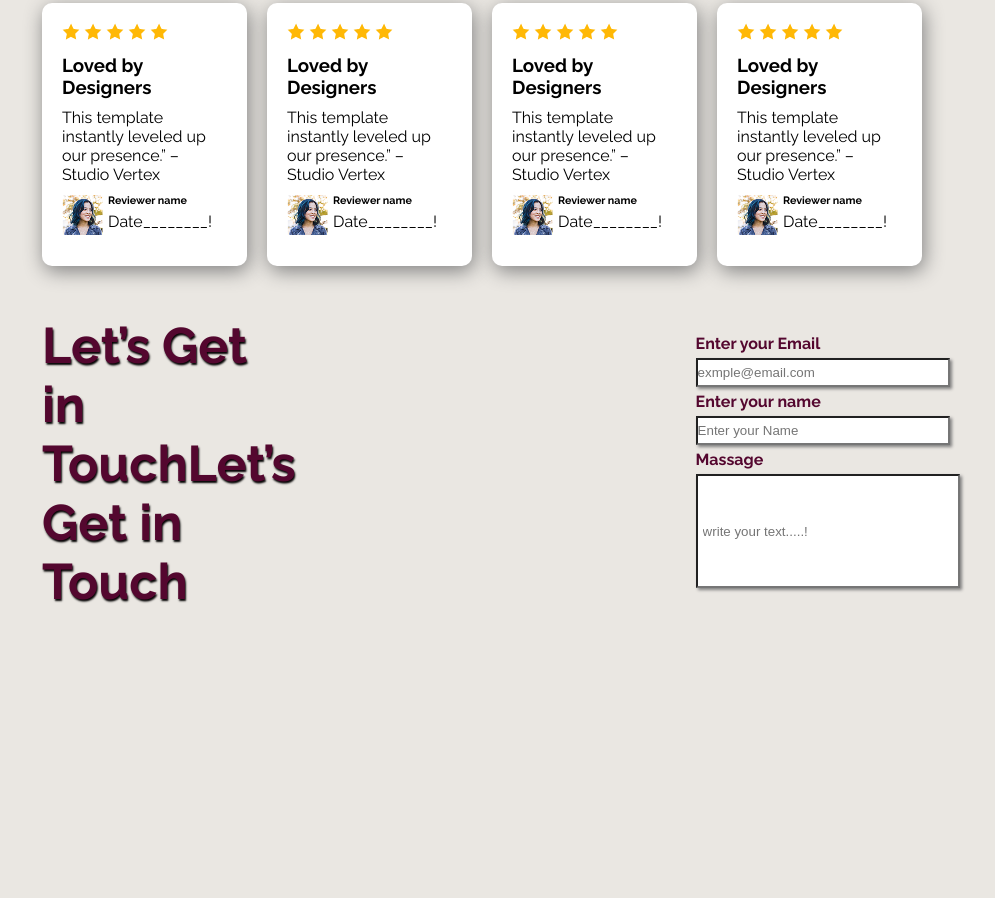
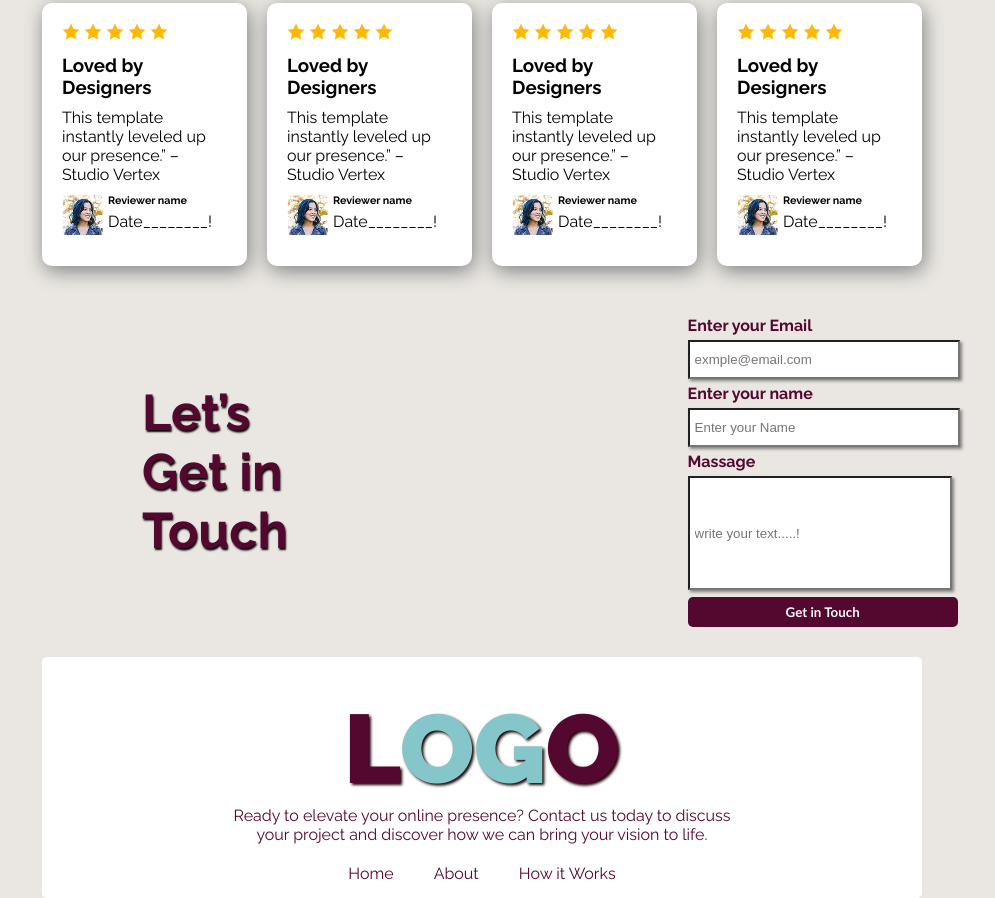
Before and after one commit to arman418web/Assignment-1, a plain HTML site: page index.html in a window 1280 px wide. Shown: the part 1555-2453 px from the top of the page, without its empty margins (158-1153 px from the left). Before the commit the page ends 2166 px from the top, so only its background shows below. Drawn offline with Linux system fonts and the light colour scheme; files whose address does not match are found by name.

Commit message:
Creat footer section & added backgraoun color

```diff
--- a/Style/style.css
+++ b/Style/style.css
@@ -6,6 +6,7 @@ padding: 0;
 body{
     background-color: rgb(234, 231, 226);
 }
+
 /* Header */
 header{
     background-image: url("..//Style/Assets/Hero-bg.png");
@@ -212,7 +213,7 @@ color: rgb(84, 7, 47);
 .imv-description{
       text-align: center;
      /* margin: 10px 200px; */
-      font-weight: bold;
+      /* font-weight: bold; */
 }
 
 
@@ -247,7 +248,8 @@ margin-right: 10px !important; */
  .form-header {
     display: flex;
     align-items: center;
-    justify-content: space-between;
+    justify-content: space-around;
+    margin: 0 100px;
 
 
 
@@ -266,15 +268,15 @@ margin-right: 10px !important; */
     height: 100px;
     padding: 5px;
      box-shadow: 2px 2px 3px gray;
-
-       margin: 5px 0;
+    margin-top: 5px;
  }
  .form-title{
-    width: 250px;
+    width: 258px;
     height: 25px;
      box-shadow: 2px 2px 3px gray;
+     padding: 5PX;
 
-  margin: 5px 0;
+  margin:5px 0;
 
  }
  label{
@@ -283,3 +285,45 @@ margin-right: 10px !important; */
     margin: 5px 0;
 
  }
+ .form-button{
+
+  width: 270px;
+  margin-top: 7px;
+
+  /* footer section style */
+
+
+ }
+ footer{
+    background-color: #FFFFFF;
+    padding: 5px;
+    margin-top: 30px;
+    border-radius: 5px;
+
+ }
+.footer-container{
+    max-width: 1240px;
+    margin: 0 200px;
+}
+ .fotter-logo-clr-effec{
+    color: #84c6ca;
+ }
+ .footer-logo {
+    text-align: center;
+    font-size: 97px;
+ }
+ .fotter-description{
+    text-align: center;
+     color: rgb(84, 7, 47) ;
+ }
+
+ .footer-nav{
+    display: flex;
+    text-align: center;
+
+ justify-content: center;
+ gap: 40px;
+ margin-top: 20px;
+ margin-bottom: 10px;
+  color: rgb(84, 7, 47) ;
+ }
--- a/index.html
+++ b/index.html
@@ -7,6 +7,7 @@
     <link rel="preconnect" href="https://fonts.googleapis.com">
 <link rel="preconnect" href="https://fonts.gstatic.com" crossorigin>
 <link href="https://fonts.googleapis.com/css2?family=Raleway:ital,wght@0,100..900;1,100..900&display=swap" rel="stylesheet">
+<link rel="shortcut icon" href="Style/Assets/fav3.png" type="image/x-icon">
     <link rel="stylesheet" href="Style/style.css" class="css">
 </head>
 <body class="raleway-uniquifier">
@@ -147,7 +148,7 @@
      <!-- form section -->
      <section class="Form-sec-container">
        <div class="form-header">
-         <h1 class="form-description">Let’s Get in TouchLet’s Get in Touch</h1>
+         <h1 class="form-description">Let’s Get in Touch</h1>
         <form class="from-box">
            <label for="email">Enter your Email</label>
            <br>
@@ -159,8 +160,23 @@
           <label for="Massage">Massage</label>
           <br>
           <input class="form-massage" cols="50" row="6" type="text" placeholder="write your text.....!" id="Massage">
+          <button class="form-button nav-btn">Get in Touch</button>
         </form>
+
        </div>
+
+     </section>
+    <!-- footer section -->
+     <section class="footer-container">
+        <footer>
+        <h1 class="footer-logo nav-logo">L<span class="fotter-logo-clr-effec ">OG</span>O</h1>
+        <p class="fotter-description">Ready to elevate your online presence? Contact us today to discuss <br> your project and discover how we can bring your vision to life.</p>
+    <div class="footer-nav">
+        <div>Home</div>
+        <div>About</div>
+        <div>How it Works</div>
+   </div>
+     </footer>
      </section>
 </body>
 </html>
```
Also changed, not shown: Style/Assets/fav1.png (added), Style/Assets/fav2.jpg (added), Style/Assets/fav3.png (added).
